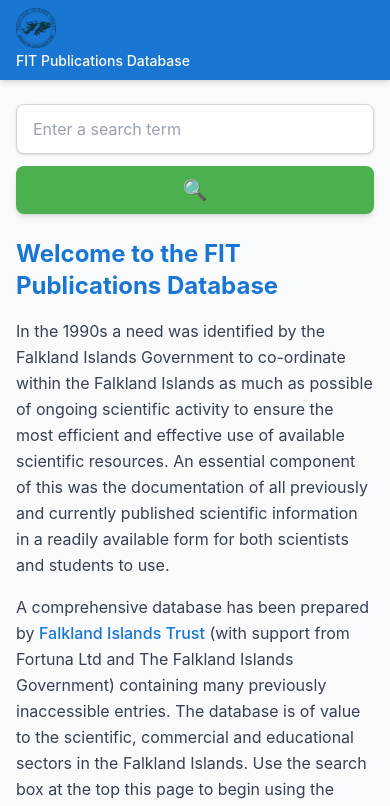
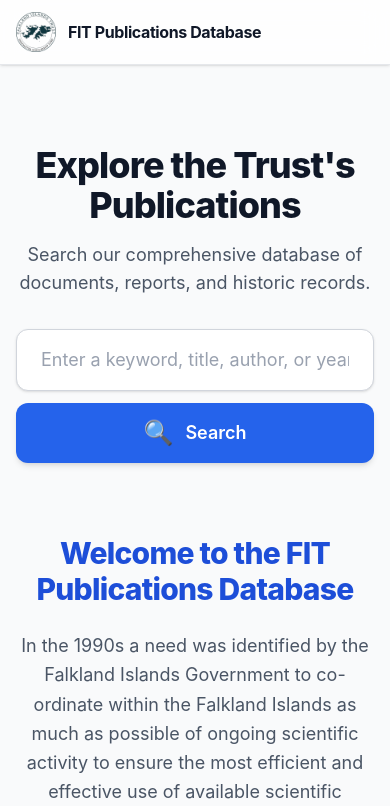
Before and after one commit to tmcadam/ukfitdb3, a React (Vite) app: page / in a window 390 px wide. Shown: the top 806 px of the page. Built offline with nearby package versions, Linux system fonts and the light colour scheme.

Commit message:
Changed to card layout, instead of table

```diff
--- a/src/App.jsx
+++ b/src/App.jsx
@@ -50,26 +50,15 @@
       <nav className="nav-bar" role="navigation">
         <div className="nav-wrapper">
           <a
-            className="brand-logo desktop-only"
+            className="brand-logo"
             href="#"
             onClick={(e) => {
               e.preventDefault();
               navHome();
             }}
           >
-            <img src={fitLogo} alt="FIT Logo" height="50" className="h-12 w-auto" />
-            <span className="text-lg font-medium">FIT Publications Database</span>
-          </a>
-          <a
-            className="brand-logo mobile-only"
-            href="#"
-            onClick={(e) => {
-              e.preventDefault();
-              navHome();
-            }}
-          >
-            <img src={fitLogo} alt="FIT Logo" height="40" className="h-10 w-auto" />
-            <span className="text-sm font-medium">FIT Publications Database</span>
+            <img src={fitLogo} alt="FIT Logo" height="40" className="h-10 md:h-12 w-auto" />
+            <span className="text-base md:text-lg">FIT Publications Database</span>
           </a>
         </div>
 
@@ -92,13 +81,14 @@
           onSearchTermChange={handleSearchTermChange}
           onSearch={handleSearch}
           loadingStatus={loadingStatus}
+          isHero={currentView === Display.HOME}
         />
 
         {currentView === Display.HOME && <Introduction />}
         {currentView === Display.RESULTS && <Results results={results} />}
 
         {/* Floating action buttons */}
-        <div className="floating-action-btn desktop-only">
+        <div className="floating-action-btn hidden md:block">
           <button className="fab-button large" aria-label="Menu">
             <span className="text-2xl">&#9776;</span>
           </button>
--- a/src/components/Search.jsx
+++ b/src/components/Search.jsx
@@ -2,9 +2,8 @@
 
 /**
  * Search component - provides search input and button.
- * Mirrors the Angular SearchComponent.
  */
-function Search({ searchTerm, onSearchTermChange, onSearch, loadingStatus }) {
+function Search({ searchTerm, onSearchTermChange, onSearch, loadingStatus, isHero }) {
   const handleKeyDown = (e) => {
     if (e.key === 'Enter') {
       onSearch();
@@ -12,36 +11,38 @@
   };
 
   return (
-    <div className="search-container">
+    <div className={`transition-all duration-500 ease-in-out ${isHero ? 'py-12 md:py-20 max-w-4xl mx-auto text-center' : 'mb-8 max-w-4xl mx-auto'}`}>
+      {isHero && (
+        <div className="mb-8">
+          <h1 className="text-4xl md:text-5xl font-extrabold text-gray-900 mb-4 tracking-tight">
+            Explore the Trust's Publications
+          </h1>
+          <p className="text-lg text-gray-600">
+            Search our comprehensive database of documents, reports, and historic records.
+          </p>
+        </div>
+      )}
       <div className="flex flex-col sm:flex-row gap-3">
         <div className="flex-1">
           <input
             id="searchInput"
             type="text"
-            className="search-input"
-            placeholder="Enter a search term"
+            className="w-full px-6 py-4 border border-gray-300 rounded-xl shadow-sm text-lg bg-white placeholder-gray-400 focus:outline-none focus:ring-2 focus:ring-primary focus:border-transparent transition-all duration-200"
+            placeholder="Enter a keyword, title, author, or year..."
             value={searchTerm}
             onChange={(e) => onSearchTermChange(e.target.value)}
             onKeyDown={handleKeyDown}
           />
         </div>
-        <div className="sm:w-32">
+        <div className="sm:w-auto">
           <button
-            className="search-btn desktop-only"
+            className="w-full sm:w-auto px-8 h-full min-h-[60px] bg-primary hover:bg-primary-dark text-white rounded-xl shadow-md disabled:opacity-50 disabled:cursor-not-allowed active:scale-95 transition-all duration-200 flex items-center justify-center gap-3 font-semibold text-lg"
             id="searchButton"
             onClick={onSearch}
             disabled={loadingStatus}
           >
-            <span className="text-xl">&#128269;</span>
-            <span className="hidden sm:inline">Search</span>
-          </button>
-          <button
-            className="search-btn mobile-only"
-            id="searchButton"
-            onClick={onSearch}
-            disabled={loadingStatus}
-          >
-            <span className="text-xl">&#128269;</span>
+            <span className="text-2xl">&#128269;</span>
+            <span className="inline">Search</span>
           </button>
         </div>
       </div>
--- a/src/index.css
+++ b/src/index.css
@@ -1,12 +1,12 @@
 @import "tailwindcss";
 
 @theme {
-  --color-primary: #1976d2;
-  --color-primary-dark: #1565c0;
-  --color-primary-light: #42a5f5;
-  --color-accent-green: #4caf50;
-  --color-accent-red: #f44336;
-  --color-accent-yellow: #ffc107;
+  --color-primary: #2563eb;
+  --color-primary-dark: #1d4ed8;
+  --color-primary-light: #3b82f6;
+  --color-accent-green: #10b981;
+  --color-accent-red: #ef4444;
+  --color-accent-yellow: #f59e0b;
 }
 
 /* Base styles */
@@ -30,25 +30,25 @@
 @layer components {
   /* App container */
   .app-container {
-    @apply min-h-screen flex flex-col;
+    @apply min-h-screen flex flex-col bg-gray-50;
   }
 
   /* Navbar */
   .nav-bar {
-    @apply sticky top-0 z-50 bg-primary text-white shadow-md;
+    @apply sticky top-0 z-50 bg-white/80 backdrop-blur-md border-b border-gray-200 text-gray-800 shadow-sm transition-all;
   }
 
   .nav-wrapper {
-    @apply flex items-center justify-between px-4 py-2;
+    @apply flex items-center justify-between px-4 py-3 max-w-6xl mx-auto;
   }
 
   .brand-logo {
-    @apply inline-flex items-center gap-2 flex-nowrap text-white font-medium no-underline hover:opacity-90 transition-opacity;
+    @apply inline-flex items-center gap-3 flex-nowrap text-gray-900 font-bold tracking-tight no-underline hover:opacity-80 transition-opacity;
   }
 
   /* Progress bar */
   .progress-bar {
-    @apply absolute bottom-0 left-0 right-0 h-1 bg-white/20;
+    @apply absolute bottom-0 left-0 right-0 h-1 bg-gray-200;
   }
 
   .progress-fill {
@@ -57,103 +57,7 @@
 
   /* Main content */
   .main-content {
-    @apply flex-1 px-4 py-6 max-w-6xl mx-auto w-full;
-  }
-
-  /* Search container */
-  .search-container {
-    @apply mb-6;
-  }
-
-  .search-input {
-    @apply w-full px-4 py-3 border border-gray-300 rounded-lg shadow-sm
-           text-base bg-white placeholder-gray-400
-           focus:outline-none focus:ring-2 focus:ring-primary focus:border-transparent
-           transition-all duration-200;
-  }
-
-  .search-btn {
-    @apply w-full h-12 bg-accent-green text-white rounded-lg shadow-md
-           hover:bg-green-600 active:scale-95
-           transition-all duration-200 flex items-center justify-center gap-2;
-  }
-
-  .search-btn:disabled {
-    @apply opacity-50 cursor-not-allowed;
-  }
-
-  /* Results table */
-  .results-table {
-    @apply w-full border-collapse bg-white rounded-lg shadow-md overflow-hidden;
-  }
-
-  .results-table thead {
-    @apply bg-primary text-white;
-  }
-
-  .results-table th {
-    @apply px-4 py-3 text-left font-semibold;
-  }
-
-  .results-table td {
-    @apply px-4 py-3 border-b border-gray-100;
-  }
-
-  .results-table tbody tr.result-row {
-    @apply cursor-pointer transition-colors duration-150;
-  }
-
-  .results-table tbody tr.result-row:hover {
-    @apply bg-gray-50;
-  }
-
-  .results-table tbody tr.result-row.expanded {
-    @apply bg-blue-50;
-  }
-
-  .expand-icon {
-    @apply inline-block w-5 text-center transition-transform duration-200;
-  }
-
-  .expand-icon.expanded {
-    @apply rotate-90;
-  }
-
-  .detail-row {
-    @apply bg-gray-50;
-  }
-
-  .table-detail {
-    @apply p-4;
-  }
-
-  .table-detail .heading {
-    @apply font-bold text-primary;
-  }
-
-  /* Mobile collapsible list */
-  .collapsible-list {
-    @apply divide-y divide-gray-200 bg-white rounded-lg shadow-md;
-  }
-
-  .collapsible-item {
-    @apply transition-colors duration-150;
-  }
-
-  .collapsible-header {
-    @apply p-4 cursor-pointer flex items-center justify-between bg-white hover:bg-gray-50 transition-colors;
-  }
-
-  .collapsible-header-title {
-    @apply flex-1 font-medium;
-  }
-
-  .collapsible-id {
-    @apply text-gray-500 text-sm ml-2;
-  }
-
-  .collapsible-body {
-    @apply p-4 bg-gray-50 border-t border-gray-100;
+    @apply flex-1 px-4 py-8 max-w-6xl mx-auto w-full;
   }
 
   /* Floating action button */
@@ -184,7 +88,7 @@
   }
 
   .footer-content {
-    @apply bg-primary text-white py-4 shadow-md;
+    @apply bg-white border-t border-gray-200 text-gray-600 py-6;
   }
 
   /* Utility classes */
@@ -194,7 +98,7 @@
 
   /* Logo styles */
   .logo-grid {
-    @apply grid grid-cols-1 md:grid-cols-2 gap-6 max-w-2xl mx-auto;
+    @apply grid grid-cols-1 md:grid-cols-2 gap-6 max-w-2xl mx-auto items-center;
   }
 
   .logo-item {
@@ -202,27 +106,27 @@
   }
 
   .responsive-img {
-    @apply max-w-full h-auto;
+    @apply max-w-full h-auto drop-shadow-sm rounded-lg;
   }
 
   /* Introduction */
   .introduction-container {
-    @apply max-w-4xl mx-auto;
+    @apply max-w-4xl mx-auto text-center py-6;
   }
 
   .introduction-container h5 {
-    @apply text-primary text-2xl font-bold mb-4;
+    @apply text-primary-dark text-3xl font-extrabold mb-6 tracking-tight;
   }
 
   .introduction-container p {
-    @apply text-gray-700 leading-relaxed mb-4;
+    @apply text-gray-600 leading-relaxed mb-4 text-lg;
   }
 
   /* Loading animation */
   @keyframes pulse-ring {
-    0% { box-shadow: 0 0 0 0 rgba(255, 193, 7, 0.7); }
-    70% { box-shadow: 0 0 0 10px rgba(255, 193, 7, 0); }
-    100% { box-shadow: 0 0 0 0 rgba(255, 193, 7, 0); }
+    0% { box-shadow: 0 0 0 0 rgba(245, 158, 11, 0.7); }
+    70% { box-shadow: 0 0 0 10px rgba(245, 158, 11, 0); }
+    100% { box-shadow: 0 0 0 0 rgba(245, 158, 11, 0); }
   }
 
   .pulse-animation {
@@ -233,20 +137,4 @@
   .disabled-state {
     @apply opacity-50 pointer-events-none;
   }
-
-  /* Striped table */
-  .striped-table tbody tr:nth-child(even) {
-    @apply bg-gray-50;
-  }
 }
-
-@layer utilities {
-  /* Mobile/Desktop visibility utilities */
-  .mobile-only {
-    @apply block md:hidden;
-  }
-
-  .desktop-only {
-    @apply hidden md:block;
-  }
-}
```
Also changed, not shown: src/components/Results.jsx (+65 -76 lines).
